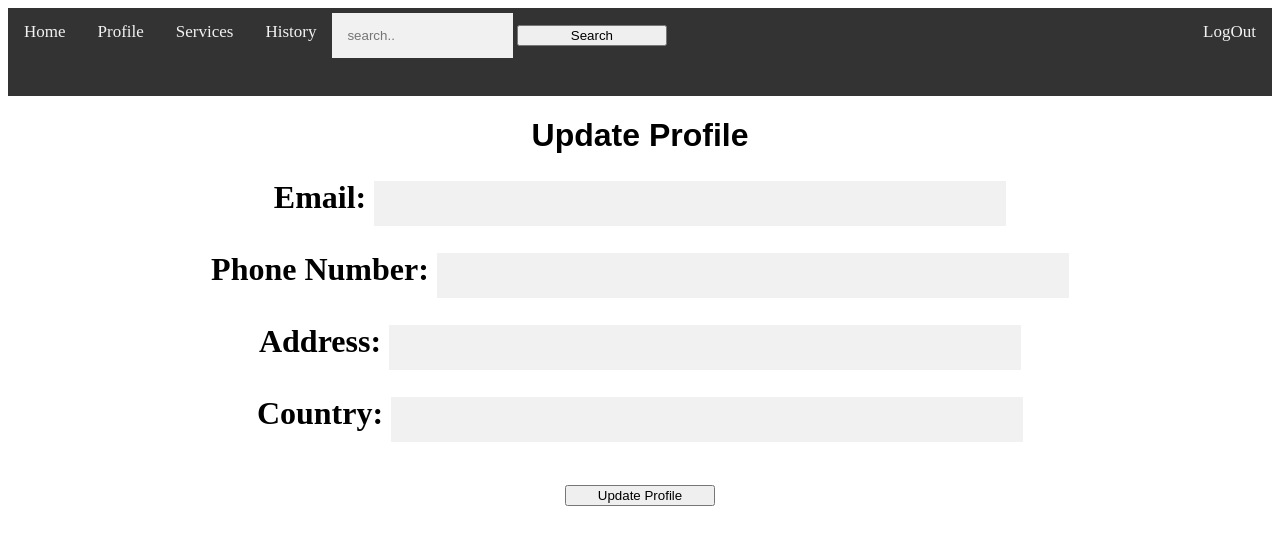
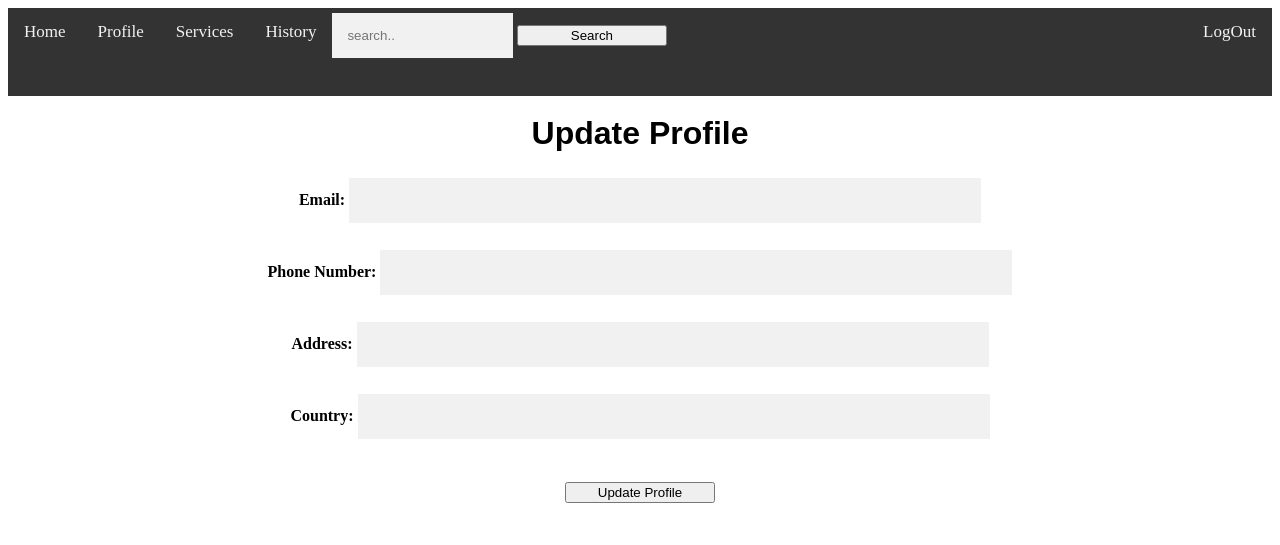
Before and after one commit to waisekoh/FinalVersion-PetCare, a PHP site: page /Updateprofile.php in a window 1280 px wide. Shown: the top 545 px of the page. Run offline with PHP 8.4, Linux system fonts and the light colour scheme; the visitor is signed in with stand-in values (Sample User, id 1).

Commit message:
Add files via upload

```diff
--- a/Leavereview.php
+++ b/Leavereview.php
@@ -15,7 +15,7 @@ $reviewee = $_POST['reviewee'];
     </head>
 
     <body>
-
+	<div class="box">
         <header>Leave A Review</header>
 
         <h1>
@@ -32,7 +32,7 @@ $reviewee = $_POST['reviewee'];
 					</form>
 				</div>
 			</div>
-
+	</div>
         </h2>
     </body>
 </html>
--- a/Pets.php
+++ b/Pets.php
@@ -16,7 +16,7 @@ $result = mysqli_query($con, $query);
     </head>
 
     <body>
-
+	<div class = "box">
 
         <?php
 		if(mysqli_num_rows($result)>0){
@@ -73,6 +73,6 @@ $result = mysqli_query($con, $query);
                 <a href=addpet.php><button type="next" class="Addpetbtn">Add Pet</button></a>
 			</div> <!-- add js-->
         </h1>
-
+    </div>
     </body>
 </html>
--- a/Services.php
+++ b/Services.php
@@ -79,14 +79,14 @@ $result = mysqli_query($con, $query);
   <?php
   }
   else{
-   ?> <h2><a> You do not have any Services Registered </a></h2>
+   ?><div class="words"><h2><a> You do not have any Services Registered </a></h2>
   <?php }
   ?>
   <p></p>
         <h1>
             <div align="center" class="clearfix">
             <a href="addservice.php"> <button type="next" class="addsvcbtn">Add Service</button></a>
-        </h1>
+        </h1></div></div>
      </center>
     </body>
 </html>
--- a/Updateprofile.php
+++ b/Updateprofile.php
@@ -17,10 +17,11 @@ $rows = mysqli_fetch_assoc($result)
 
     <body>
 		<center>
-			<h4><header>Update Profile</header></h4>
+		<div class="profile">
+			<h3><header>Update Profile</header></h3>
 			<div class="container">
 				<form role="form" action="Updateprofile1.php" method="POST">
-					<h1>
+					<h4>
 						<div class =" form-group ">
 							<label for=" inputEmail ">Email:</ label >
 							<input type ="email" class =" form-control " id=" inputEmail " name="email">
@@ -37,10 +38,10 @@ $rows = mysqli_fetch_assoc($result)
 							<label for="inputCountry">Country:</label>
 							<input type="text" class="form-control" id="inputCountry" name="country">
 						</div>
-					</h1>
+					</h4>
 					<h2>
 						<div class="clearfix">
-							<button type="next" class="Signupbtn">Update Profile</button> <!-- add js-->
+							<button type="next" class="btn">Update Profile</button> <!-- add js-->
 						</div>
 					</h2>
 				</form>
```
Also changed, not shown: Serviceinfo.php (+7 -7 lines).
